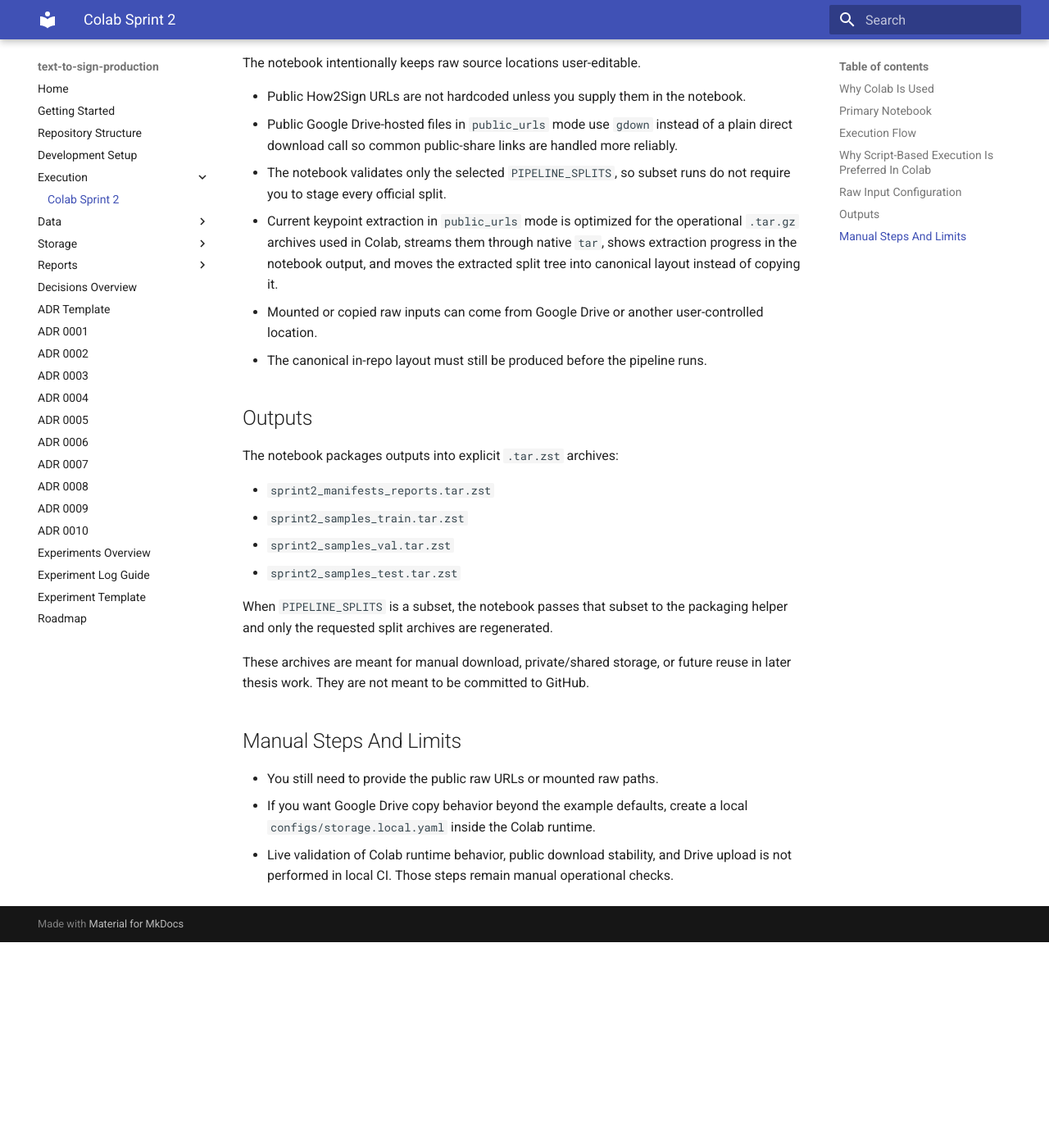
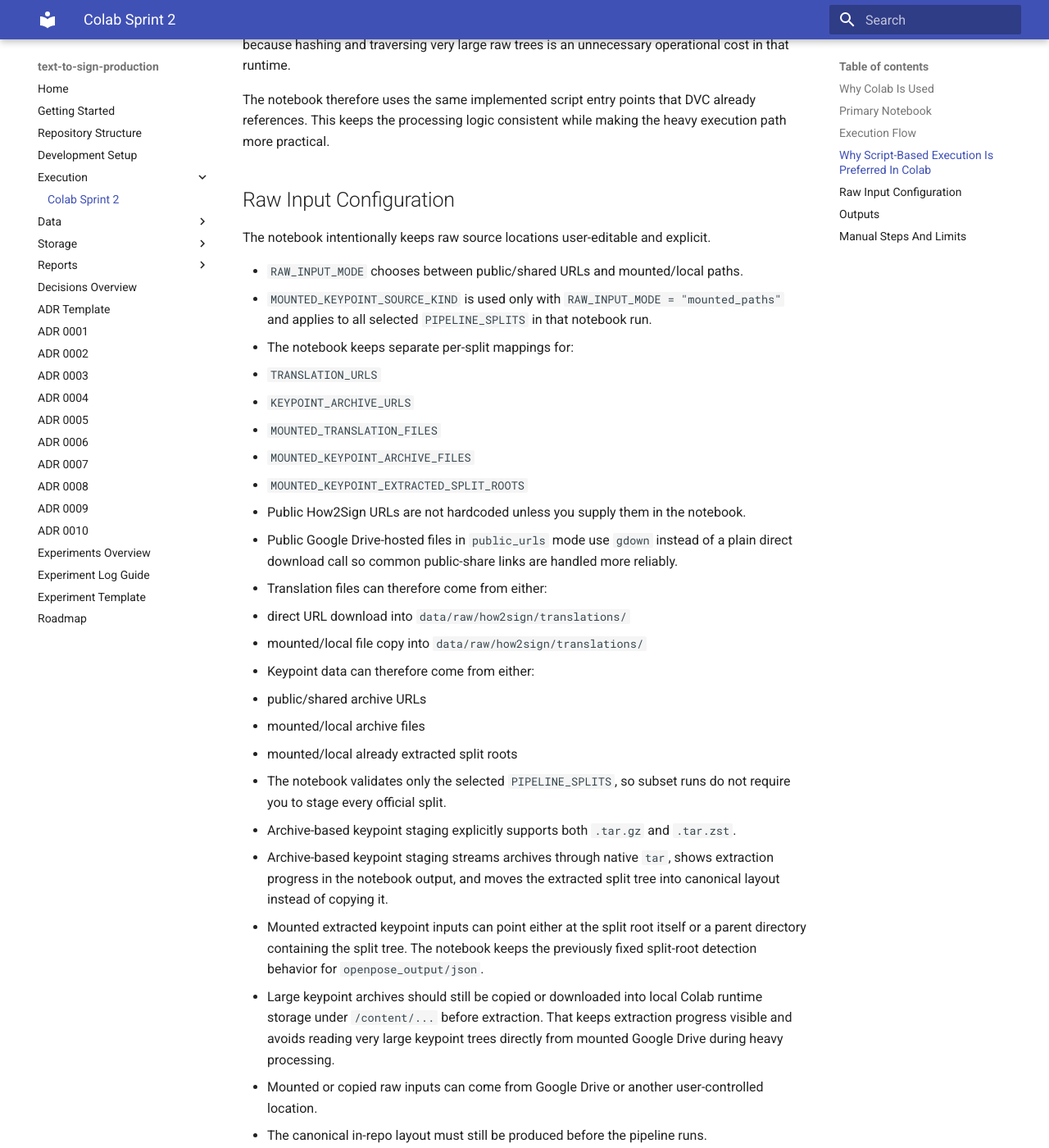
Before and after one commit to 0xmillennium/text-to-sign-production, an MkDocs documentation site: the page built from docs/execution/colab-sprint2.md, in a window 1280 px wide and 1400 px high, scrolled down 1753 px. Shown: the whole window at 82% size. Built offline with MkDocs 1.6.1 and Material for MkDocs 9.7.7, drawn with Linux system fonts in a browser that asks for light colours; before the commit the page ends 2902 px from its top, so only the background shows below that; some of the changed text lies outside the part shown.

Commit message:
fix: support explicit Sprint 2 Colab raw input modes

```diff
--- a/docs/execution/colab-sprint2.md
+++ b/docs/execution/colab-sprint2.md
@@ -22,7 +22,9 @@
 dependencies, stages raw inputs into the canonical layout, calls the existing Sprint 2 scripts,
 packages outputs, and optionally copies archives to a private/shared Google Drive location. In
 `public_urls` mode it stages split-scoped keypoint archives with visible in-notebook extraction
-progress before moving the extracted split into the canonical raw layout.
+progress before moving the extracted split into the canonical raw layout. In `mounted_paths` mode
+it either copies mounted keypoint archives into local Colab runtime storage before extraction or
+copies already extracted split trees into the canonical raw layout.
 
 ## Execution Flow
 
@@ -30,8 +32,13 @@
 2. Edit the repository ref if you need something other than `master`.
 3. Edit `PIPELINE_SPLITS` in the notebook if you only want a subset such as `["train"]`.
 4. Choose a raw-input mode:
-   - public source URLs that you provide in the notebook
-   - already available mounted/local paths that you provide in the notebook
+   - `RAW_INPUT_MODE = "public_urls"` for public/shared translation URLs plus public/shared
+     keypoint archive URLs
+   - `RAW_INPUT_MODE = "mounted_paths"` with `MOUNTED_KEYPOINT_SOURCE_KIND = "archive"` for
+     translation files plus keypoint archives already available in mounted Drive or another local
+     path
+   - `RAW_INPUT_MODE = "mounted_paths"` with `MOUNTED_KEYPOINT_SOURCE_KIND = "extracted_dir"` for
+     translation files plus already extracted keypoint split roots or parent directories
 5. Stage the selected split raw data into:
    - `data/raw/how2sign/translations/`
    - `data/raw/how2sign/bfh_keypoints/`
@@ -55,16 +62,40 @@
 
 ## Raw Input Configuration
 
-The notebook intentionally keeps raw source locations user-editable.
+The notebook intentionally keeps raw source locations user-editable and explicit.
+
+- `RAW_INPUT_MODE` chooses between public/shared URLs and mounted/local paths.
+- `MOUNTED_KEYPOINT_SOURCE_KIND` is used only with `RAW_INPUT_MODE = "mounted_paths"` and applies
+  to all selected `PIPELINE_SPLITS` in that notebook run.
+- The notebook keeps separate per-split mappings for:
+  - `TRANSLATION_URLS`
+  - `KEYPOINT_ARCHIVE_URLS`
+  - `MOUNTED_TRANSLATION_FILES`
+  - `MOUNTED_KEYPOINT_ARCHIVE_FILES`
+  - `MOUNTED_KEYPOINT_EXTRACTED_SPLIT_ROOTS`
 
 - Public How2Sign URLs are not hardcoded unless you supply them in the notebook.
 - Public Google Drive-hosted files in `public_urls` mode use `gdown` instead of a plain direct
   download call so common public-share links are handled more reliably.
+- Translation files can therefore come from either:
+  - direct URL download into `data/raw/how2sign/translations/`
+  - mounted/local file copy into `data/raw/how2sign/translations/`
+- Keypoint data can therefore come from either:
+  - public/shared archive URLs
+  - mounted/local archive files
+  - mounted/local already extracted split roots
 - The notebook validates only the selected `PIPELINE_SPLITS`, so subset runs do not require you to
   stage every official split.
-- Current keypoint extraction in `public_urls` mode is optimized for the operational `.tar.gz`
-  archives used in Colab, streams them through native `tar`, shows extraction progress in the
-  notebook output, and moves the extracted split tree into canonical layout instead of copying it.
+- Archive-based keypoint staging explicitly supports both `.tar.gz` and `.tar.zst`.
+- Archive-based keypoint staging streams archives through native `tar`, shows extraction progress in
+  the notebook output, and moves the extracted split tree into canonical layout instead of copying
+  it.
+- Mounted extracted keypoint inputs can point either at the split root itself or a parent directory
+  containing the split tree. The notebook keeps the previously fixed split-root detection behavior
+  for `openpose_output/json`.
+- Large keypoint archives should still be copied or downloaded into local Colab runtime storage
+  under `/content/...` before extraction. That keeps extraction progress visible and avoids reading
+  very large keypoint trees directly from mounted Google Drive during heavy processing.
 - Mounted or copied raw inputs can come from Google Drive or another user-controlled location.
 - The canonical in-repo layout must still be produced before the pipeline runs.
 
```
Also changed, not shown: 2 other files.
